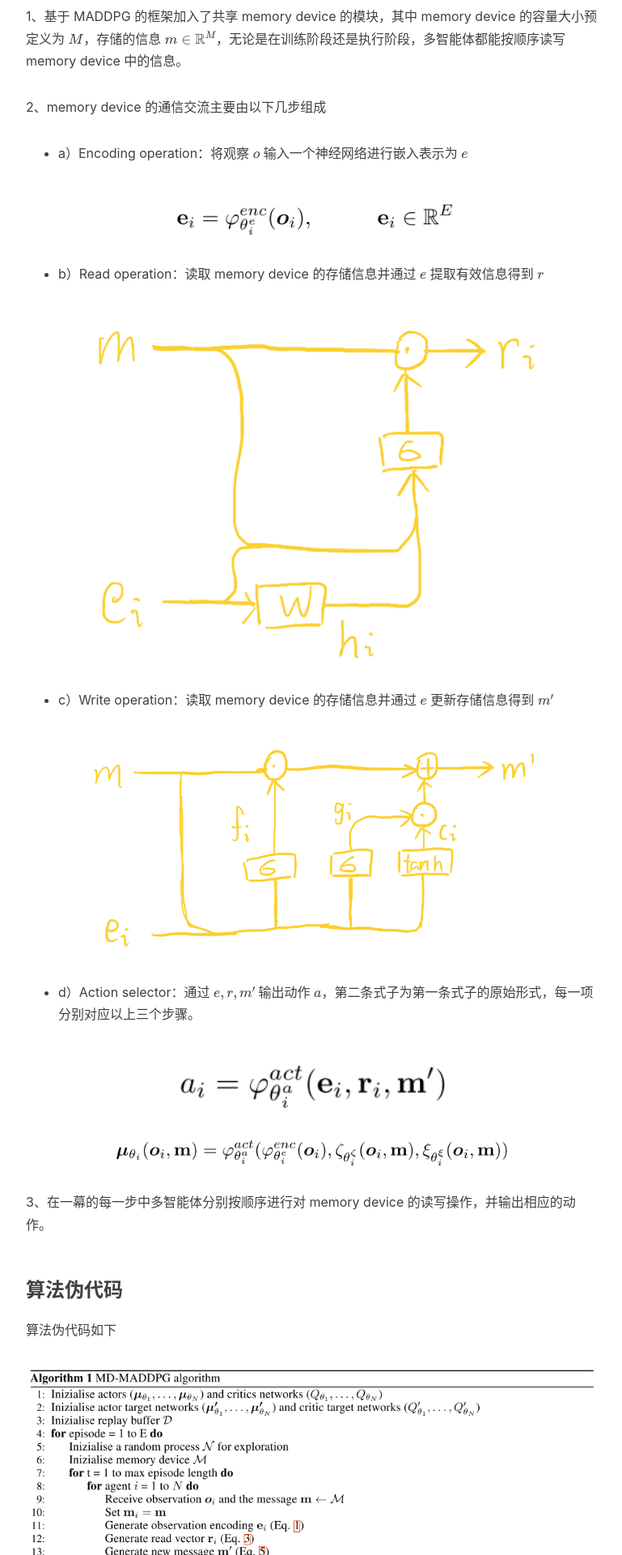
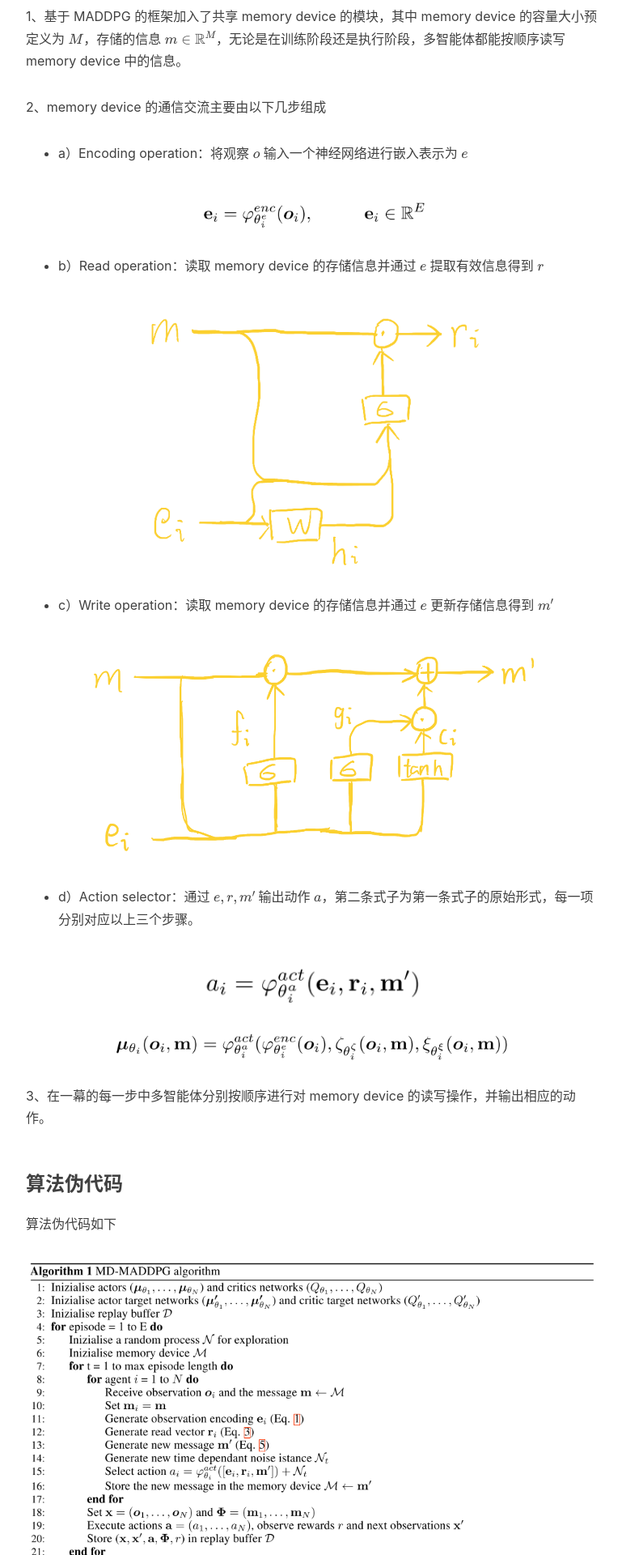
Before and after one commit to liushunyu/blog, a Jekyll site: the page built from _posts/2020-06-10-强化学习论文（5）MD-MADDPG.md, in a window 1280 px wide. Shown: the part 2056-3976 px from the top of the page at 81% size, without its empty margins (233-1002 px from the left). Built offline with Jekyll 4.4.1, drawn with Linux system fonts in a browser that asks for light colours; nearby versions of some CDN libraries; formulas are drawn with MathJax 3; comment, search, counter and statistics services are not loaded.

Commit message:
Update 2020-06-10-强化学习论文（5）MD-MADDPG.md

```diff
--- a/_posts/2020-06-10-强化学习论文（5）MD-MADDPG.md
+++ b/_posts/2020-06-10-强化学习论文（5）MD-MADDPG.md
@@ -58,13 +58,13 @@
 
 - a）Encoding operation：将观察 $o$ 输入一个神经网络进行嵌入表示为 $e$
 
-<img width="50%" src="/img/in-post/2020-06-10-强化学习论文（5）MD-MADDPG.assets/image-20200610111745554.png"/>
+<img width="40%" src="/img/in-post/2020-06-10-强化学习论文（5）MD-MADDPG.assets/image-20200610111745554.png"/>
 
 
 
 - b）Read operation：读取 memory device 的存储信息并通过 $e$ 提取有效信息得到 $r$
 
-<img width="80%" src="/img/in-post/2020-06-10-强化学习论文（5）MD-MADDPG.assets/image-20200610111831289.png"/>
+<img width="60%" src="/img/in-post/2020-06-10-强化学习论文（5）MD-MADDPG.assets/image-20200610111831289.png"/>
 
 
 
@@ -76,7 +76,7 @@
 
 - d）Action selector：通过 $e,r,m'$ 输出动作 $a$，第二条式子为第一条式子的原始形式，每一项分别对应以上三个步骤。
 
-<img width="50%" src="/img/in-post/2020-06-10-强化学习论文（5）MD-MADDPG.assets/image-20200610112108902.png"/>
+<img width="40%" src="/img/in-post/2020-06-10-强化学习论文（5）MD-MADDPG.assets/image-20200610112108902.png"/>
 
 <img width="70%" src="/img/in-post/2020-06-10-强化学习论文（5）MD-MADDPG.assets/image-20200610112600723.png"/>
 
```
